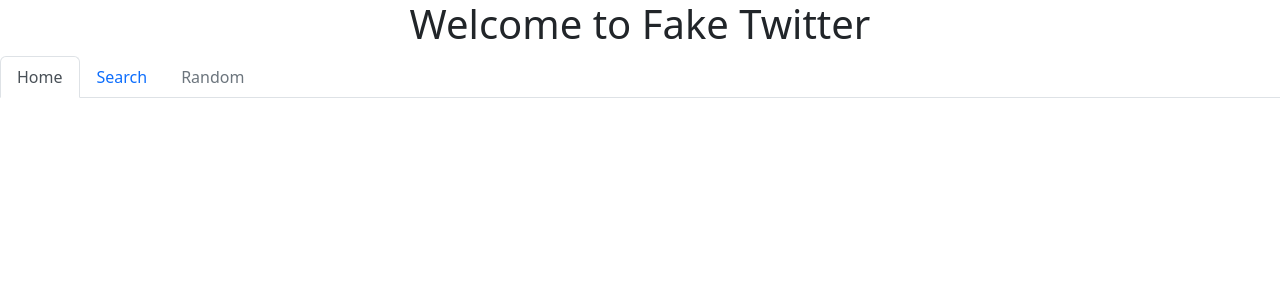
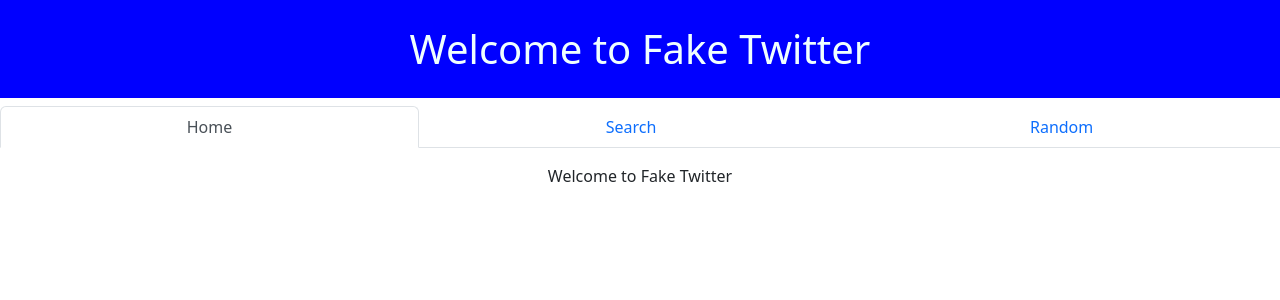
Before and after one commit to quietoutthere/twitter-showcase, a React (Create React App) app in the folder my-app/: page / in a window 1280 px wide. Both pictures are taken after a click on the tab "Home". Shown: the top 300 px of the page. Built offline with nearby package versions, Linux system fonts and the light colour scheme.

Commit message:
image downloaded, css started

```diff
--- a/my-app/src/App.js
+++ b/my-app/src/App.js
@@ -1,11 +1,11 @@
 import React from 'react';
 import Nav from './Components.js/Nav'
-import 'bootstrap/dist/css/bootstrap.min.css';
+
 
 function App() {
   return (
     <div className="App">
-      <h1>Welcome to Fake Twitter</h1>
+      <h1 className='Header'>Welcome to Fake Twitter</h1>
       <Nav />
     </div>
   );
--- /dev/null
+++ b/my-app/src/Components.js/Home.js
@@ -0,0 +1,13 @@
+import React from 'react';
+
+const Home = () => {
+
+    return (
+        <div className='homePage'>
+            <p>Welcome to Fake Twitter</p>
+        </div>
+    );
+
+}
+
+export default Home;
--- a/my-app/src/Components.js/Nav.js
+++ b/my-app/src/Components.js/Nav.js
@@ -1,22 +1,23 @@
 import Tab from 'react-bootstrap/Tab';
 import Tabs from 'react-bootstrap/Tabs';
-
+import Home from './Home'
 import Search from './Search'
 
 function Nav() {
   return (
     <Tabs
-      defaultActiveKey="profile"
-      id="uncontrolled-tab-example"
-      className="mb-3"
+    defaultActiveKey="profile"
+    id="fill-tab-example"
+    className="mb-3"
+    fill
     >
       <Tab eventKey="home" title="Home">
-        {/* <Search /> */}
+        <Home />
       </Tab>
       <Tab eventKey="profile" title="Search">
         <Search />
       </Tab>
-      <Tab eventKey="contact" title="Random" disabled>
+      <Tab eventKey="contact" title="Random">
         {/* <Search /> */}
       </Tab>
     </Tabs>
--- a/my-app/src/index.css
+++ b/my-app/src/index.css
@@ -1,3 +1,11 @@
 .App {
   text-align: center;
+  border: 1px;
 }
+
+.Header {
+  padding-top: 25px;
+  padding-bottom: 25px;
+  color: azure;
+  background-color: blue;
+}
```
Also changed, not shown: my-app/images/twitter.jpg (added).
